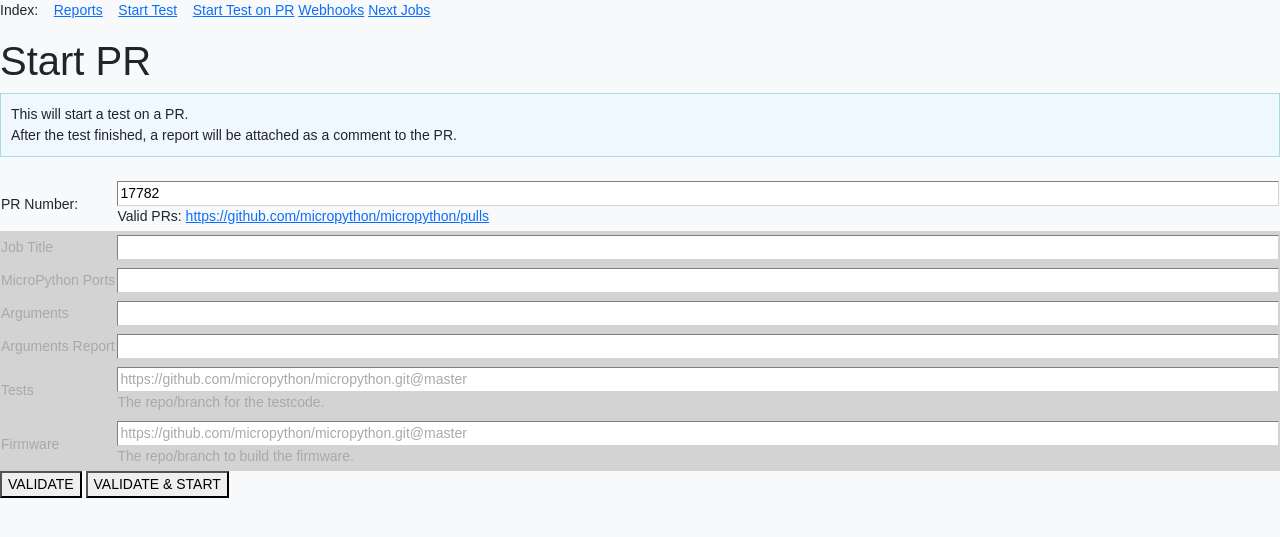
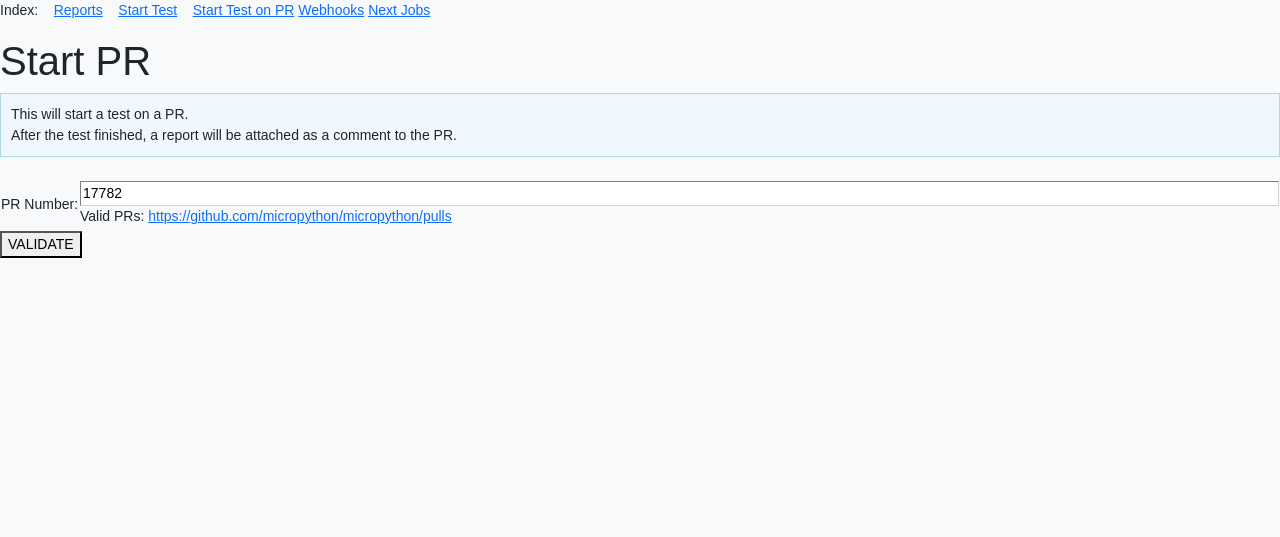
Before and after one commit to octoprobe/testbed_micropython_reports, a FastAPI app: page /jobs/start_pr in a window 1280 px wide. Shown: the top 537 px of the page. Run offline with FastAPI, Linux system fonts and the light colour scheme; parts of the project's set-up code (start-up, migrations or seed data) failed here and were passed over.

Commit message:
Start PR: Allow to edit parameters

```diff
--- a/app/main.py
+++ b/app/main.py
@@ -87,9 +87,9 @@ def jobs_start_pr_POST(
     # Need to examine which will be the next job number
     assert isinstance(form_startjob, util_github.FormStartJob)
 
-    form_rc_pr = util_validate.validate_pr(form_startjob=form_startjob)
+    if form_startjob.do_validate:
+        form_rc_pr = util_validate.validate_pr(form_startjob=form_startjob)
 
-    if form_startjob.action == "validate":
         return _index_start(
             request=request,
             form_startjob=form_startjob,
@@ -97,14 +97,7 @@ def jobs_start_pr_POST(
             file_html="jobs_pr.html",
         )
 
-    if form_rc_pr.msg_error:
-        return _index_start(
-            request=request,
-            form_startjob=form_startjob,
-            form_rc=form_rc_pr,
-            file_html="jobs_pr.html",
-        )
-
+    form_startjob.username = util_github.USER_HMAERKI
     form_rc = util_github2.run_job2(form_startjob=form_startjob)
 
     return _index_start(
--- a/app/templates/jobs_pr.html
+++ b/app/templates/jobs_pr.html
@@ -61,10 +61,11 @@ Octoprobe - testbed_micropython
         </td>
       </tr>
     </tbody>
+    {% if form_startjob.do_validate %}
     <tfoot>
       <tr>
         <td><label for="job_title">Job Title</label></td>
-        <td><input type="text" id="job_title" name="job_title" value="{{ form_startjob.job_title }}"></td>
+        <td><input style="color: black;" type="text" id="job_title" name="job_title" value="{{ form_startjob.job_title }}"></td>
       </tr>
       <tr>
         <td><label for="micropython_ports">MicroPython Ports</label></td>
@@ -73,13 +74,13 @@ Octoprobe - testbed_micropython
       <tr>
         <td><label for="arguments">Arguments</label></td>
         <td>
-          <input type="text" id="arguments" name="arguments" value="{{ form_startjob.arguments }}">
+          <input style="color: black;" type="text" id="arguments" name="arguments" value="{{ form_startjob.arguments }}">
         </td>
       </tr>
       <tr>
         <td><label for="arguments_report">Arguments Report</label></td>
         <td>
-          <input type="text" id="arguments_report" name="arguments_report" value="{{ form_startjob.arguments_report }}">
+          <input style="color: black;" type="text" id="arguments_report" name="arguments_report" value="{{ form_startjob.arguments_report }}">
         </td>
       </tr>
       <tr>
@@ -98,6 +99,7 @@ Octoprobe - testbed_micropython
         </td>
       </tr>
     </tfoot>
+    {% endif %}
   </table>
 
   <p>
@@ -105,10 +107,12 @@ Octoprobe - testbed_micropython
       onclick="this.innerHTML='VALIDATE ⏳'; this.style.cursor='wait';">
       VALIDATE
     </button>
-    <button type="submit" name="action" value="validate_and_start"
-      onclick="this.innerHTML='VALIDATE & START ⏳'; this.style.cursor='wait';">
-      VALIDATE & START
+    {% if form_startjob.do_validate %}
+    <button type="submit" name="action" value="start"
+      onclick="this.innerHTML='START ⏳'; this.style.cursor='wait';">
+      START
     </button>
+    {% endif %}
   </p>
 
   {%- if form_rc.msg_ok %}
--- a/app/util_github.py
+++ b/app/util_github.py
@@ -142,6 +142,11 @@ class FormStartJob(BaseModel):
             "--only-test='RUN-TESTS_STANDARD:run-tests.py --test-dirs=micropython' --only-board=RPI_PICO2-RISCV",
         ]
 
+    @property
+    def do_validate(self) -> bool:
+        assert self.action in ("", "validate", "start")
+        return self.action == "validate"
+
 
 class ReturncodeStartJob(BaseModel):
     msg_ok: str | None = None
```
Also changed, not shown: README.md.
